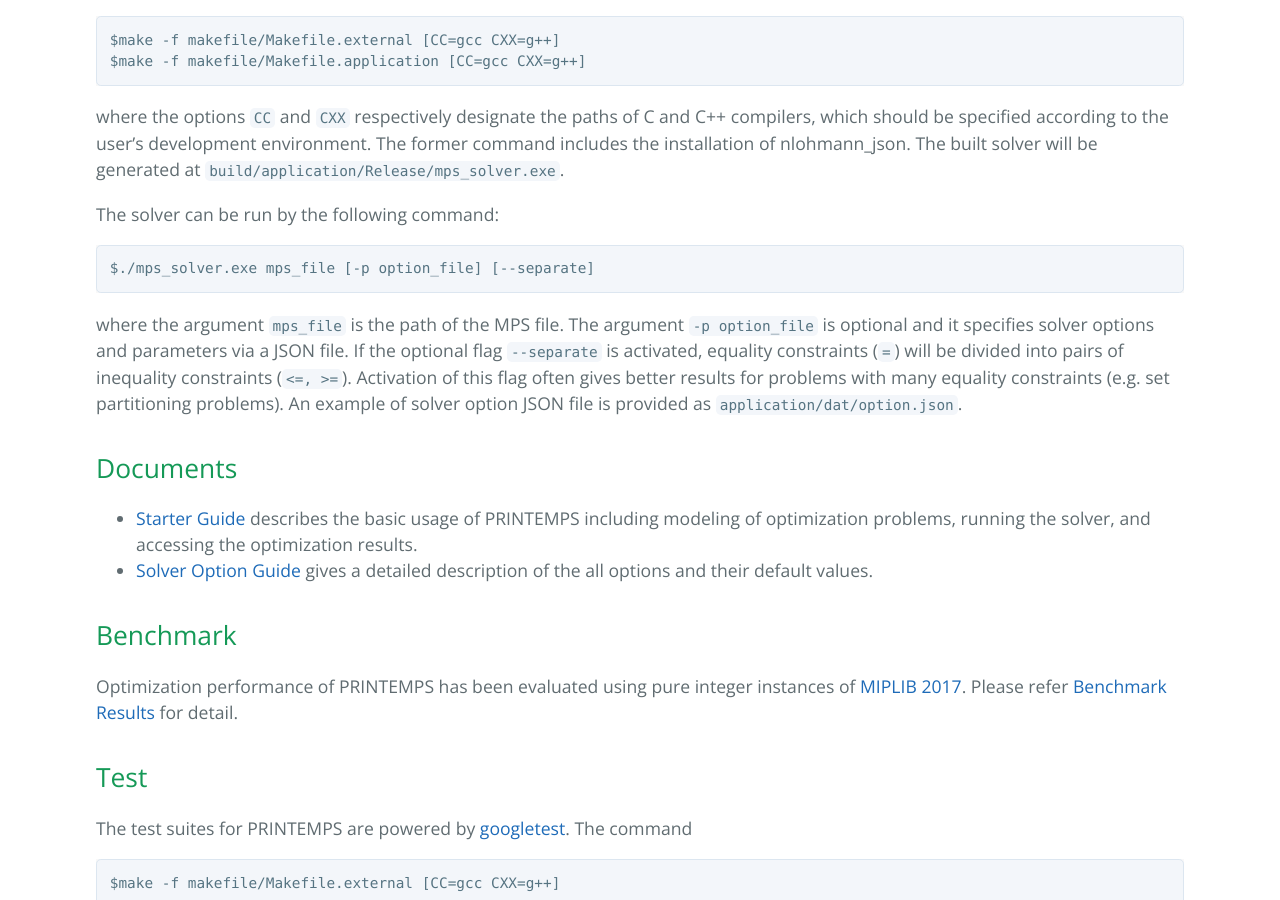
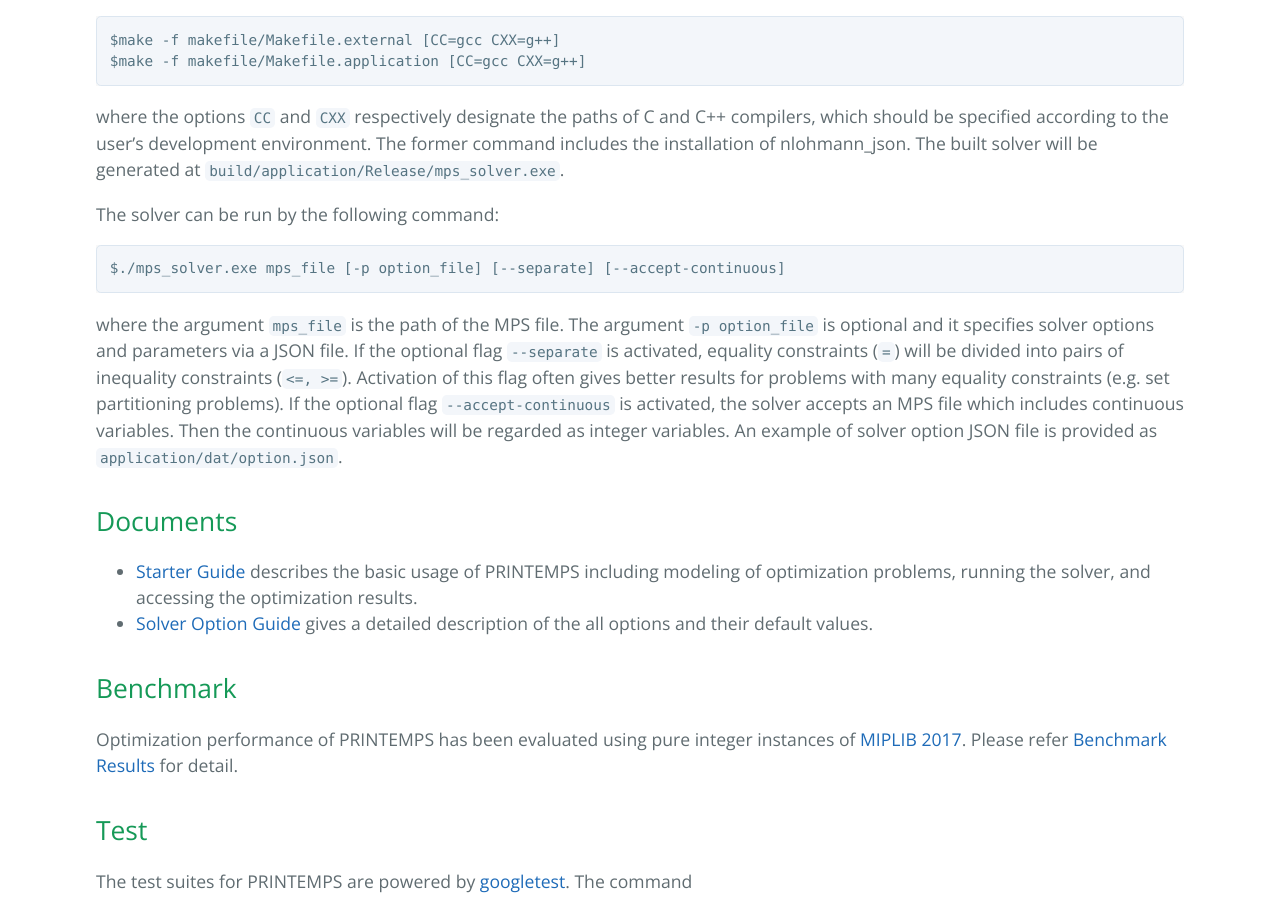
Before and after one commit to snowberryfield/printemps, a Jekyll site: the page built from index.md, in a window 1280 px wide and 900 px high, scrolled down 4019 px. Built offline with Jekyll 4.4.1, drawn with Linux system fonts in a browser that asks for light colours; the repository's description, which GitHub fills in, is left out.

Commit message:
Update for v1.5.3.

````diff
--- a/index.md
+++ b/index.md
@@ -118,9 +118,9 @@
 
 The solver can be run by the following command:
 ```
-$./mps_solver.exe mps_file [-p option_file] [--separate]
+$./mps_solver.exe mps_file [-p option_file] [--separate] [--accept-continuous]
 ```
-where the argument `mps_file` is the path of the MPS file. The argument `-p option_file` is optional and it specifies solver options and parameters via a JSON file. If the optional flag `--separate` is activated, equality constraints (`=`) will be divided into pairs of inequality constraints (`<=, >=`). Activation of this flag often gives better results for problems with many equality constraints (e.g. set partitioning problems). An example of solver option JSON file is provided as [`application/dat/option.json`](https://github.com/snowberryfield/printemps/blob/master/application/dat/option.json).
+where the argument `mps_file` is the path of the MPS file. The argument `-p option_file` is optional and it specifies solver options and parameters via a JSON file. If the optional flag `--separate` is activated, equality constraints (`=`) will be divided into pairs of inequality constraints (`<=, >=`). Activation of this flag often gives better results for problems with many equality constraints (e.g. set partitioning problems). If the optional flag `--accept-continuous` is activated, the solver accepts an MPS file which includes continuous variables. Then the continuous variables will be regarded as integer variables. An example of solver option JSON file is provided as [`application/dat/option.json`](https://github.com/snowberryfield/printemps/blob/master/application/dat/option.json).
 
 ## Documents
 - [Starter Guide](./contents/starter_guide.md) describes the basic usage of PRINTEMPS including modeling of optimization problems, running the solver, and accessing the optimization results.
````
Also changed, not shown: contents/solver_option_guide.md (+1 -1 lines).
